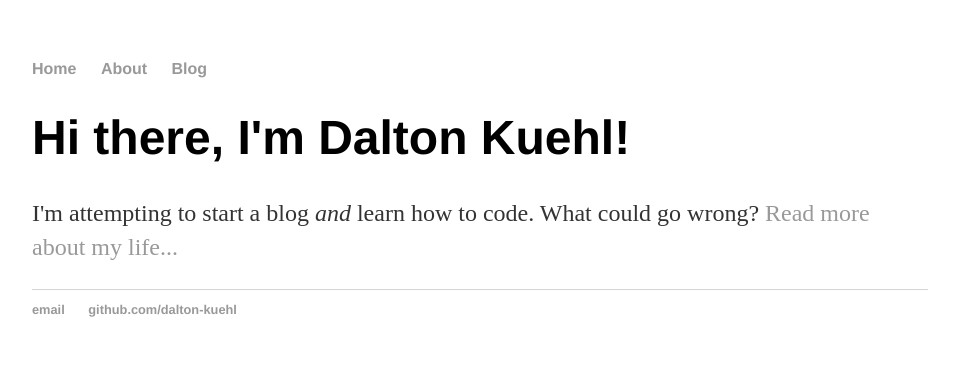
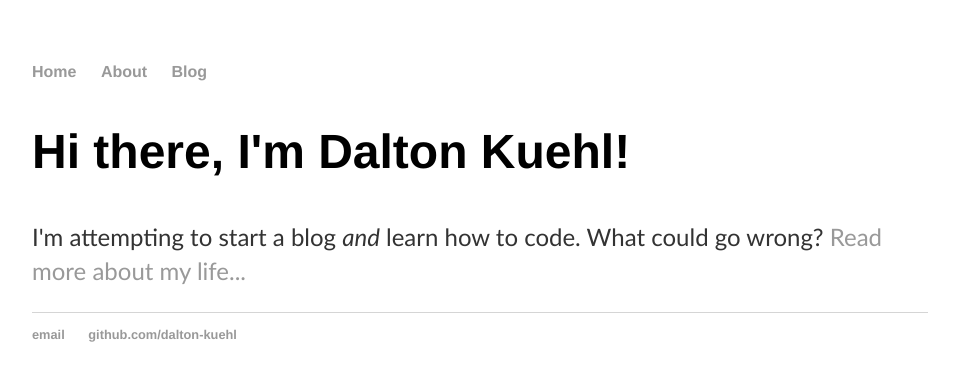
Before and after one commit to dalton-kuehl/dalton-kuehl.github.io, a Jekyll site: the page built from index.html, in a window 1280 px wide. Shown: the top 381 px of the page, without its empty margins (160-1119 px from the left). Built offline with Jekyll 4.4.1, drawn with Linux system fonts in a browser that asks for light colours.

Commit message:
update body

```diff
--- a/css/main.css
+++ b/css/main.css
@@ -1,6 +1,11 @@
 body {
     margin: 60px auto;
     width: 70%;
+    box-sizing: border-box;
+    font-size: 16px;
+    font-family: 'Myriad Pro', Calibri, Helvetica, Arial, sans-serif;
+    line-height: 1.5;
+    -webkit-font-smoothing: antialiased;
 }
 nav ul, footer ul {
     font-family:'Helvetica', 'Arial', 'Sans-Serif';
```
